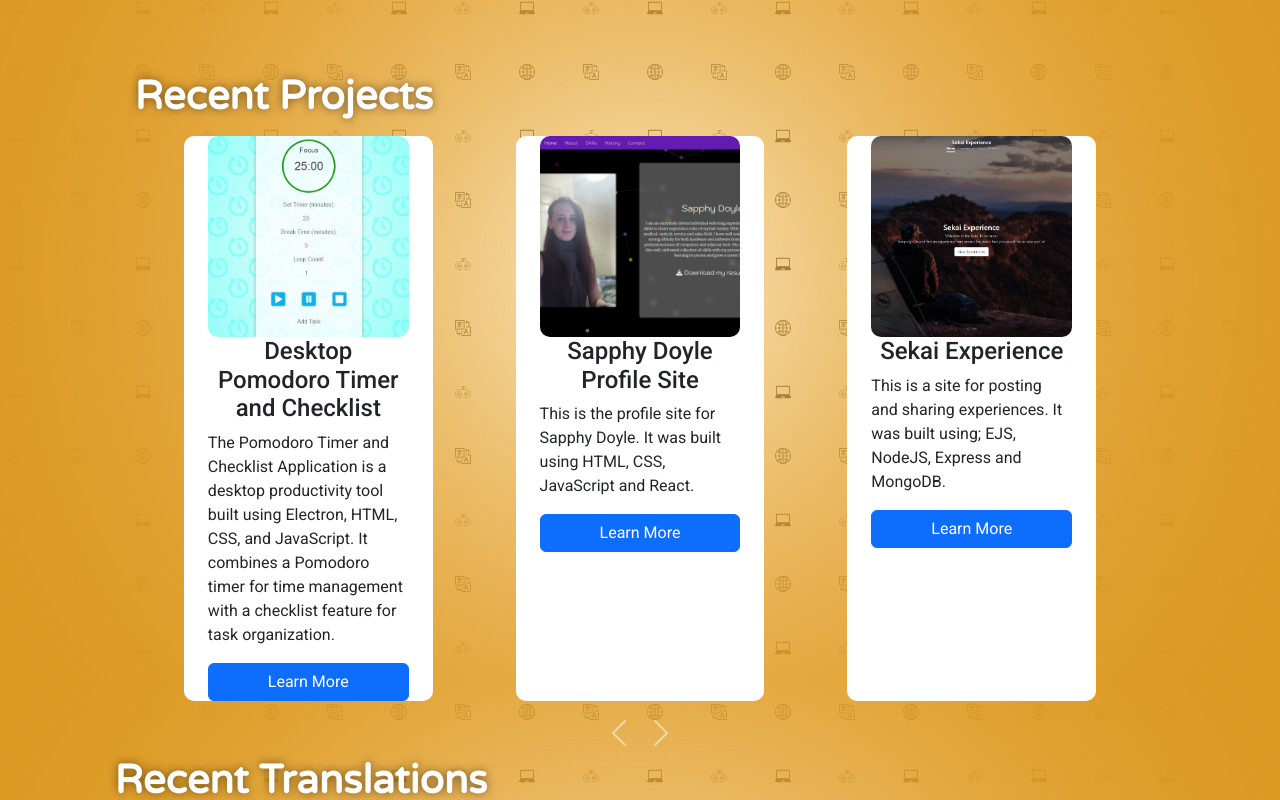
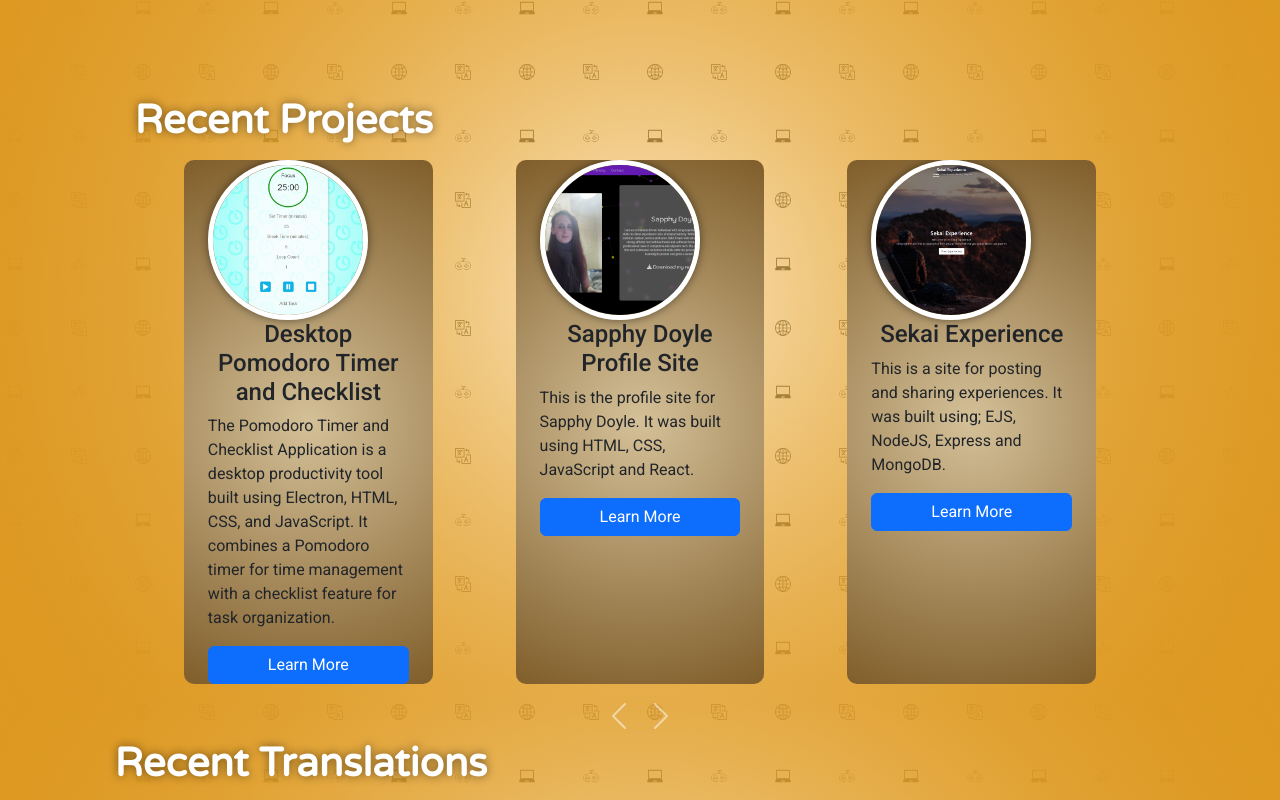
Before and after one commit to Terafora/profile-version-3, a React (Create React App) app: page / in a window 1280 px wide. Shown: the part 1720-2520 px from the top of the page. Built offline with nearby package versions, Linux system fonts and the light colour scheme.

Commit message:
Began work on Project and Translation sections

```diff
--- a/public/works/projects.json
+++ b/public/works/projects.json
@@ -6,7 +6,7 @@
     },
     {
         "id": 2,
-        "imgSrc": "./pictures/MyMixtape.png",
+        "imgSrc": "./pictures/mmtref.png",
         "url": "https://github.com/Terafora/My-Mixtape"
     },
     {
--- a/src/App.css
+++ b/src/App.css
@@ -193,8 +193,15 @@ nav {
     height: auto;
 }
 
+.card-appearance {
+    min-height: 500px;
+    overflow: hidden;
+    background: radial-gradient(circle, #d4c098, #805e2b);
+}
+
 .translation-card {
     min-height: 300px;
+    background: linear-gradient(90deg, #FFB116, #FF5700);
 }
 
 #recentTranslationsCarousel .carousel-inner {
@@ -205,6 +212,7 @@ nav {
 .recent-post-card {
     min-height: 350px;
     overflow: hidden;
+    background-color: linear-gradient(90deg, #FFB116, #FF5700);
 }
 
 #recentPostsCarousel .carousel-inner {
@@ -213,10 +221,11 @@ nav {
 }
 
 .card-img{
-    width: 100%;
     border-radius: 10px;
     aspect-ratio: 1/1;
     object-fit: cover;
+    max-height: 10rem;
+    max-width: 10rem;
 }
 
 .carousel-controls {
@@ -369,4 +378,12 @@ nav {
         top: -500px;
         z-index: -1;
     }
+
+
+
+    .card-img {
+    border: #fff 5px solid;
+    border-radius: 50%;
+    box-shadow: 0 0 10px rgba(0, 0, 0, 0.5);
+    }
 }
--- a/src/App.js
+++ b/src/App.js
@@ -10,6 +10,7 @@ import RecentTranslations from './components/RecentTranslations';
 import About from './components/About';
 import RecentPosts from './components/RecentPosts';
 import Contact from './components/Contact';
+import Wave from './components/Wave';
 import './i18n';
 
 function App() {
@@ -17,6 +18,7 @@ function App() {
 
   return (
     <div className="bg">
+      <Wave />
       <div className="App">
         <Navbar />
         <InfoBar className="infobar"/>
--- a/src/components/ProjectCard.jsx
+++ b/src/components/ProjectCard.jsx
@@ -5,7 +5,7 @@ const ProjectCard = ({ project }) => {
     const { t } = useTranslation();
 
     return (
-        <div className="card col-lg-3 col-md-6 col-sm-9">
+        <div className="card card-appearance col-lg-3 col-md-6 col-sm-9">
             <img src={project.imgSrc} className="Recent-Work-Img card-img" alt={project.altText} />
             <h4 className="text-center">{t(`projects.${project.id}.title`)}</h4>
             <p>{t(`projects.${project.id}.description`)}</p>
--- a/src/components/TranslationCard.jsx
+++ b/src/components/TranslationCard.jsx
@@ -5,7 +5,7 @@ const TranslationCard = ({ translation }) => {
     const { t } = useTranslation();
 
     return (
-        <div className="card col-lg-3 col-md-6 col-sm-9">
+        <div className="card card-appearance col-lg-3 col-md-6 col-sm-9">
             <img src={translation.imgSrc} className="Recent-Work-Img card-img" alt={translation.altText} />
             <h4 className="text-center">{t(`translations.${translation.id}.title`)}</h4>
             <a href={translation.url} className="btn btn-primary" target='_blank' rel="noreferrer">{t('learnMore')}</a>
--- /dev/null
+++ b/src/components/Wave.jsx
@@ -0,0 +1,13 @@
+import React from 'react';
+
+export default function Wave() {
+    return (
+        <svg width="0" height="0">
+            <defs>
+                <clipPath id="wave" clipPathUnits="objectBoundingBox">
+                    <path d="M0,0.5 C0.25,0.75 0.75,0.25 1,0.5 L1,1 L0,1 Z" />
+                </clipPath>
+            </defs>
+        </svg>
+    );
+}
```
Also changed, not shown: public/pictures/mmtref.png (added).
